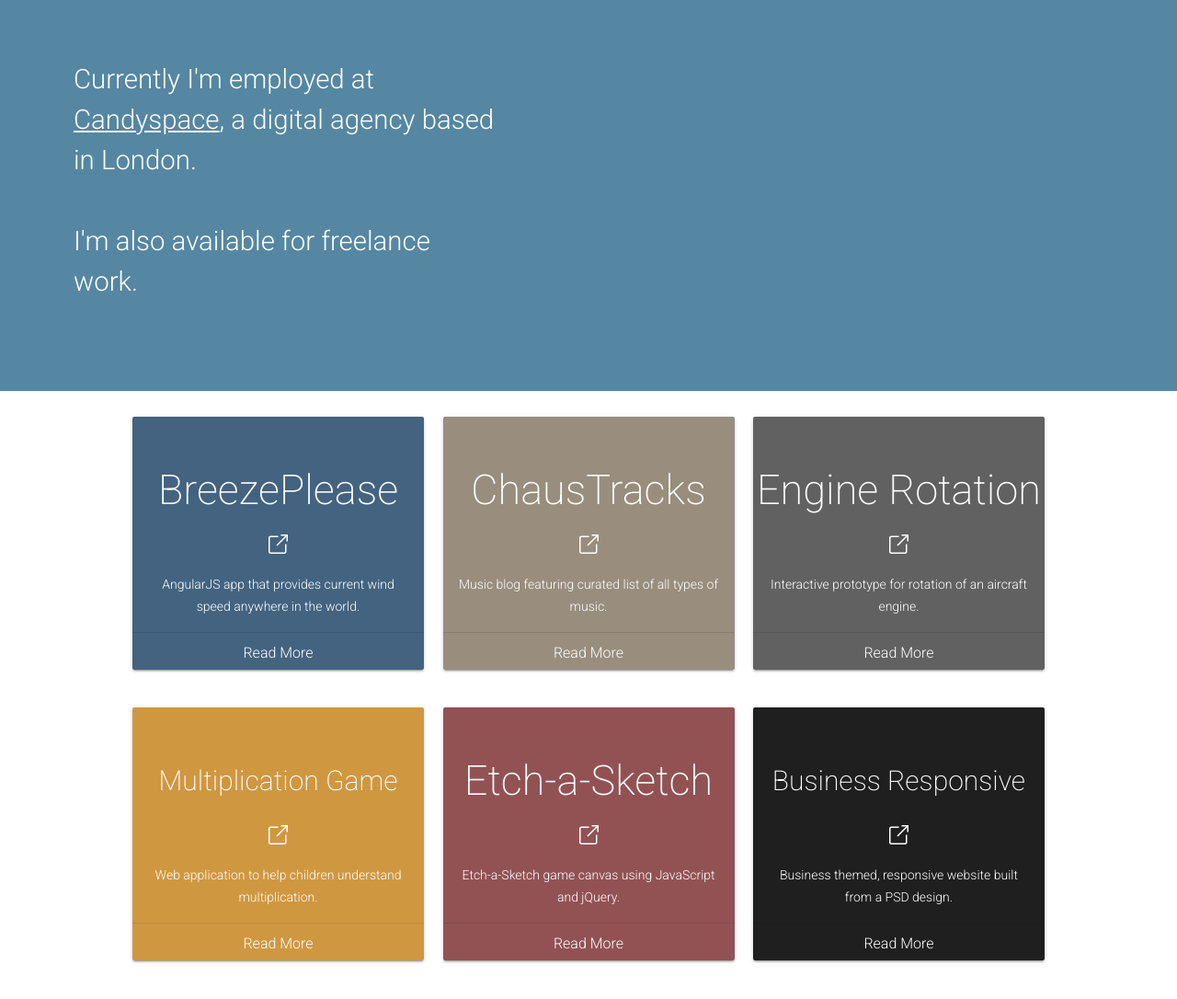
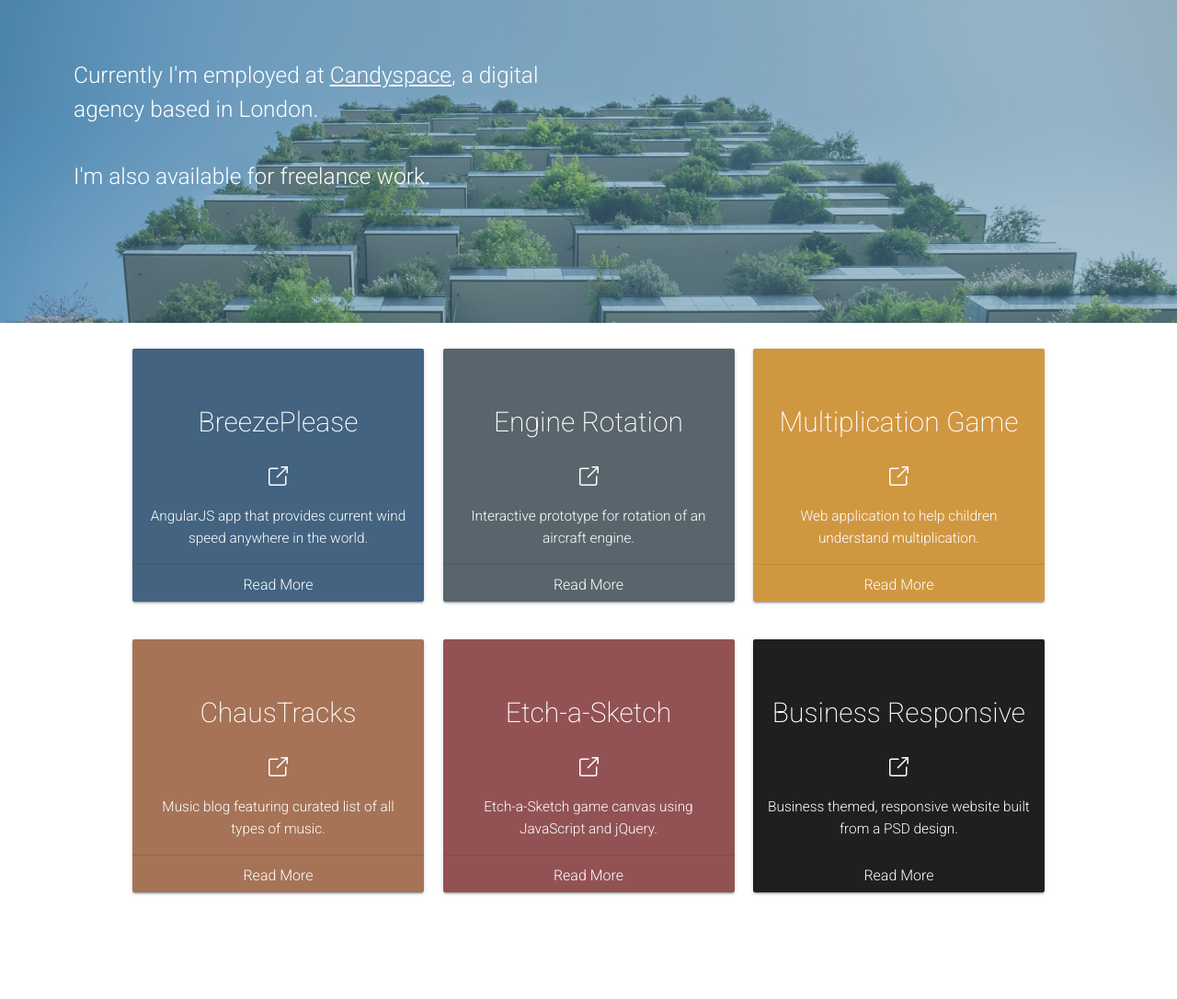
Before and after one commit to adriankelly/adriankelly-portfolio, a PHP site: page / in a window 1280 px wide. Shown: the part 64-1150 px from the top of the page at 92% size. Run offline with PHP 8.4, Linux system fonts and the light colour scheme; some libraries are stand-ins or nearby versions.

Commit message:
Add bg img and shift alignment

```diff
--- a/index.html
+++ b/index.html
@@ -21,7 +21,6 @@
           <span id="main-nav-title" class="mdl-layout-title "></span>
           <div class="mdl-layout-spacer"></div>
           <nav id="main-nav" class="mdl-navigation">
-
             <a class="mdl-navigation__link" href="mailto:hello@adriankelly.net"><i class="fa fa-envelope-o fw" aria-hidden="true"></i>
 Email</a>
             <a class="mdl-navigation__link" href="https://www.linkedin.com/in/adriankellyweb"><i class="fa fa-linkedin-square fw fa-lg" aria-hidden="true"></i> LinkedIn
@@ -39,9 +38,10 @@ GitHub</a>
         </div>
         <div class="story">
           <div class="story-copy">
-            <div class="mdl-cell--6-col-tablet">
+            <div>
               <p>
-                Currently I'm employed at <a href="https://www.candyspace.com/">Candyspace</a>, a digital agency based in London.
+                Currently I'm employed at <a href="https://www.candyspace.com/">Candyspace</a>, a digital agency based in
+                London.
                 <br />
                 <br />I'm also available for freelance work.
               </p>
@@ -49,12 +49,9 @@ GitHub</a>
           </div>
         </div>
         <section class="section--center mdl-grid section-projects">
-
-          <div class="mdl-card mdl-cell mdl-cell--1-offset-tablet mdl-cell--6-col-tablet mdl-cell--12-col-phone mdl-shadow--2dp project project-breezeplease">
+          <div class="mdl-card mdl-cell mdl-cell--6-col-tablet mdl-cell--12-col-phone mdl-shadow--2dp project project-breezeplease">
             <div class="mdl-card__title">
-
             </div>
-
             <a class="project-title-link" href="//breezeplease.com">
               <h2 class="project-title">BreezePlease</h2>
             </a>
@@ -77,59 +74,17 @@ GitHub</a>
               <li>Makes use of Amazon Web Services, with hosting of project in an S3 bucket</li>
               <li>Allows for user input of region and country to enable more accurate wind speed results</li>
             </ul>
-
             <div class="read-more-wrap">
               <a class="loadToggle read-more-btn ">Read More</a>
             </div>
           </div>
-
-          <div class="mdl-card mdl-cell mdl-cell--1-offset-tablet mdl-cell--10-col mdl-cell--6-col-tablet mdl-cell--12-col-phone mdl-shadow--2dp project project-chaustracks">
-            <div id="project-img-chaustracks" class="mdl-card__title">
-
+          <div class="mdl-card mdl-cell mdl-cell--10-col mdl-cell--6-col-tablet mdl-cell--12-col-phone mdl-shadow--2dp project project-engine">
+            <div class="mdl-card__title">
             </div>
-
-            <a class="project-title-link" href="//chaustracks.com">
-              <h2 class="project-title">ChausTracks</h2>
-            </a>
-
-            <a href="//chaustracks.com">
-              <svg class="project-link-icon" width="1.5rem" height="1.5rem" viewBox="0 0 28 28" version="1.1" xmlns="http://www.w3.org/2000/svg"
-                xmlns:xlink="http://www.w3.org/1999/xlink">
-                <g id="Page-1" stroke="none" stroke-width="1" fill="none" fill-rule="evenodd">
-                  <g id="Ei-external-link" fill="#FFFFFF">
-                    <polygon id="Shape" points="26.288 0.297 27.702 1.712 12.712 16.702 11.298 15.288"></polygon>
-                    <polygon id="Shape" points="28 10 26 10 26 2 18 2 18 0 28 0"></polygon>
-                    <path d="M23,28 L3,28 C1.3,28 0,26.7 0,25 L0,5 C0,3.3 1.3,2 3,2 L14,2 L14,4 L3,4 C2.4,4 2,4.4 2,5 L2,25 C2,25.6 2.4,26 3,26 L23,26 C23.6,26 24,25.6 24,25 L24,14 L26,14 L26,25 C26,26.7 24.7,28 23,28 Z"
-                      id="Shape"></path>
-                  </g>
-                </g>
-                </svg>
-            </a>
-            <p class="project-text">Music blog featuring curated list of all types of music.</p>
-            <ul class="project-text-body">
-              <li>Uses PHP, WordPress, SASS, AJAX, MySQL</li>
-              <li>AJAX used for lazy loading of older posts on the homepage and for loading posts filtered by month on the
-                archives page</li>
-              <li>Makes use of a parallax effect in the header when scrolling the homepage</li>
-            </ul>
-
-            <div class="read-more-wrap">
-              <a class="loadToggle read-more-btn ">Read More</a>
-            </div>
-          </div>
-
-
-
-          <div class="mdl-card mdl-cell mdl-cell--1-offset-tablet mdl-cell--10-col mdl-cell--6-col-tablet mdl-cell--12-col-phone mdl-shadow--2dp project project-engine">
-            <div class="mdl-card__title">
-
-            </div>
-
             <a class="project-title-link" href="//adriankelly.github.io/touch-engine-rotation/">
               <h2 class="project-title">Engine Rotation</h2>
             </a>
             <a href="//adriankelly.github.io/touch-engine-rotation/">
-
               <svg class="project-link-icon" width="1.5rem" height="1.5rem" viewBox="0 0 28 28" version="1.1" xmlns="http://www.w3.org/2000/svg"
                 xmlns:xlink="http://www.w3.org/1999/xlink">
                 <g id="Page-1" stroke="none" stroke-width="1" fill="none" fill-rule="evenodd">
@@ -148,23 +103,17 @@ GitHub</a>
               <li>Created as a rapid proof-of-concept for an interactive engine that users could play with</li>
               <li>Inspired by <a href="http://www.apple.com/mac-pro/">Apple Mac Pro website</a></li>
             </ul>
-
             <div class="read-more-wrap">
               <a class="loadToggle read-more-btn ">Read More</a>
             </div>
           </div>
-
-
-          <div class="mdl-card mdl-cell mdl-cell--1-offset-tablet mdl-cell--10-col mdl-cell--6-col-tablet mdl-cell--12-col-phone mdl-shadow--2dp project project-mp-game">
+          <div class="mdl-card mdl-cell mdl-cell--10-col mdl-cell--6-col-tablet mdl-cell--12-col-phone mdl-shadow--2dp project project-mp-game">
             <div class="mdl-card__title">
-
             </div>
-
             <a class="project-title-link" href="//mp-game.herokuapp.com/">
-              <h2 class="project-title multiplication">Multiplication Game</h2>
+              <h2 class="project-title">Multiplication Game</h2>
             </a>
             <a href="//mp-game.herokuapp.com/">
-
               <svg class="project-link-icon" width="1.5rem" height="1.5rem" viewBox="0 0 28 28" version="1.1" xmlns="http://www.w3.org/2000/svg"
                 xmlns:xlink="http://www.w3.org/1999/xlink">
                 <g id="Page-1" stroke="none" stroke-width="1" fill="none" fill-rule="evenodd">
@@ -183,24 +132,47 @@ GitHub</a>
               <li>When clicking a box, the multiples of the clicked number are highlighted, clicking again removes the highlight</li>
               <li>Displays 3 numbers per row on desktop devices, 2 numbers per row on tablet, and 1 number per row on mobile</li>
             </ul>
-
             <div class="read-more-wrap">
               <a class="loadToggle read-more-btn ">Read More</a>
             </div>
           </div>
-
-
-
-          <div class="mdl-card mdl-cell mdl-cell--1-offset-tablet mdl-cell--10-col mdl-cell--6-col-tablet mdl-cell--12-col-phone mdl-shadow--2dp project project-sketch">
+          <div class="mdl-card mdl-cell mdl-cell--10-col mdl-cell--6-col-tablet mdl-cell--12-col-phone mdl-shadow--2dp project project-chaustracks">
+            <div id="project-img-chaustracks" class="mdl-card__title">
+            </div>
+            <a class="project-title-link" href="//chaustracks.com">
+              <h2 class="project-title">ChausTracks</h2>
+            </a>
+            <a href="//chaustracks.com">
+              <svg class="project-link-icon" width="1.5rem" height="1.5rem" viewBox="0 0 28 28" version="1.1" xmlns="http://www.w3.org/2000/svg"
+                xmlns:xlink="http://www.w3.org/1999/xlink">
+                <g id="Page-1" stroke="none" stroke-width="1" fill="none" fill-rule="evenodd">
+                  <g id="Ei-external-link" fill="#FFFFFF">
+                    <polygon id="Shape" points="26.288 0.297 27.702 1.712 12.712 16.702 11.298 15.288"></polygon>
+                    <polygon id="Shape" points="28 10 26 10 26 2 18 2 18 0 28 0"></polygon>
+                    <path d="M23,28 L3,28 C1.3,28 0,26.7 0,25 L0,5 C0,3.3 1.3,2 3,2 L14,2 L14,4 L3,4 C2.4,4 2,4.4 2,5 L2,25 C2,25.6 2.4,26 3,26 L23,26 C23.6,26 24,25.6 24,25 L24,14 L26,14 L26,25 C26,26.7 24.7,28 23,28 Z"
+                      id="Shape"></path>
+                  </g>
+                </g>
+                </svg>
+            </a>
+            <p class="project-text">Music blog featuring curated list of all types of music.</p>
+            <ul class="project-text-body">
+              <li>Uses PHP, WordPress, SASS, AJAX, MySQL</li>
+              <li>AJAX used for lazy loading of older posts on the homepage and for loading posts filtered by month on the archives
+                page</li>
+              <li>Makes use of a parallax effect in the header when scrolling the homepage</li>
+            </ul>
+            <div class="read-more-wrap">
+              <a class="loadToggle read-more-btn ">Read More</a>
+            </div>
+          </div>
+          <div class="mdl-card mdl-cell mdl-cell--10-col mdl-cell--6-col-tablet mdl-cell--12-col-phone mdl-shadow--2dp project project-sketch">
             <div id="project-img-etchasketch" class="mdl-card__title">
-
             </div>
-
             <a class="project-title-link" href="//adriankelly.github.io/etch-a-sketch/">
               <h2 class="project-title">Etch-a-Sketch</h2>
             </a>
             <a href="//adriankelly.github.io/etch-a-sketch/">
-
               <svg class="project-link-icon" width="1.5rem" height="1.5rem" viewBox="0 0 28 28" version="1.1" xmlns="http://www.w3.org/2000/svg"
                 xmlns:xlink="http://www.w3.org/1999/xlink">
                 <g id="Page-1" stroke="none" stroke-width="1" fill="none" fill-rule="evenodd">
@@ -219,20 +191,15 @@ GitHub</a>
               <li>Expanded upon original project idea by including form validation and ability to customise width of canvas</li>
               <li>Users have the option of generating a sketch using black or randomly generated colours</li>
             </ul>
-
             <div class="read-more-wrap">
               <a class="loadToggle read-more-btn ">Read More</a>
             </div>
           </div>
-
-
-          <div class="mdl-card mdl-cell mdl-cell--1-offset-tablet mdl-cell--10-col mdl-cell--6-col-tablet mdl-cell--12-col-phone mdl-shadow--2dp project project-business">
+          <div class="mdl-card mdl-cell mdl-cell--10-col mdl-cell--6-col-tablet mdl-cell--12-col-phone mdl-shadow--2dp project project-business">
             <div id="project-img-business-responsive" class="mdl-card__title">
-
             </div>
-
             <a class="project-title-link" href="//adriankelly.github.io/business-theme/">
-              <h2 class="project-title business">Business Responsive</h2>
+              <h2 class="project-title">Business Responsive</h2>
             </a>
             <a href="//adriankelly.github.io/business-theme/">
               <svg class="project-link-icon" width="1.5rem" height="1.5rem" viewBox="0 0 28 28" version="1.1" xmlns="http://www.w3.org/2000/svg"
@@ -247,16 +214,13 @@ GitHub</a>
                 </g>
                 </svg>
             </a>
-
             <p class="project-text">Business themed, responsive website built from a PSD design.</p>
             <ul class=" project-text-body">
               <li>Uses JavaScript, jQuery, CSS</li>
-              <li>Built from a Photoshop design of the desktop appearance, with images being sliced
-                from this design</li>
+              <li>Built from a Photoshop design of the desktop appearance, with images being sliced from this design</li>
               <li>Without the ability to rely upon designs for the site on mobile devices, responsive layout changes were dicated
                 by the appearance of the site at particular widths</li>
             </ul>
-
             <div class="read-more-wrap">
               <a class="loadToggle read-more-btn ">Read More</a>
             </div>
@@ -280,7 +244,7 @@ GitHub</a>
   <!-- end of #main-container -->
   <script src="https://cdnjs.cloudflare.com/ajax/libs/gsap/1.18.5/TweenMax.min.js"></script>
   <script src="https://cdnjs.cloudflare.com/ajax/libs/jquery/3.1.0/jquery.min.js"></script>
-  <script src="./typed.min.js"></script>
+  <script src="./scripts/typed.min.js"></script>
   <script src="./mdl/material.min.js"></script>
   <script src="./scripts/script.js"></script>
 </body>
--- a/styles/style.css
+++ b/styles/style.css
@@ -1,8 +1,3 @@
-* {
-  /*border: 1px solid red;*/
-}
-
-
 a {
   text-decoration: underline;
   color: white;
@@ -27,7 +22,7 @@ a {
 
 #main-container {
   color: #3A4957;
-  font-family: "Roboto","Helvetica","Arial",sans-serif;
+  font-family: "Roboto", "Helvetica", "Arial", sans-serif;
 }
 
 .heading-name {
@@ -44,7 +39,7 @@ a {
 
 .story {
   width: 100%;
-  /*background-image: url('../img/bg2.jpg');*/
+  background-position: 0 12%;
   background-size: cover;
   background-repeat: no-repeat;
   background-color: #5587A2;
@@ -52,19 +47,17 @@ a {
   padding: 5% 0;
 }
 
-
 .story-copy {
-  /*border: 1px solid red;*/
   width: 90%;
   position: relative;
   margin: 0 auto;
-  font-size: 1.2em;
   text-align: center;
 }
 
-
-
-
+.story-copy p {
+  font-size: 1.5em;
+  line-height: 1.5em;
+}
 
 .project {
   width: 90%;
@@ -76,12 +69,12 @@ a {
 }
 
 .project-chaustracks {
-  background-color: #998D7D;
+  background-color: #A67356;
 }
 
 .project-engine {
-  /*background-color: #59656C;*/
-  background-color: #616161;
+  background-color: #59656C;
+  /*background-color: #616161;  */
 }
 
 .project-mp-game {
@@ -99,6 +92,7 @@ a {
 .project-title {
   font-weight: 200;
   text-align: center;
+  font-size: 30px;
 }
 
 .project-text {
@@ -108,9 +102,8 @@ a {
   margin: 0 auto;
 }
 
-
 .project-text-body {
-  font-size: 0.7em;
+  font-size: 1em;
   padding-top: 2%;
   margin-top: -15px;
   position: absolute;
@@ -118,99 +111,54 @@ a {
   opacity: 0;
   background-color: white;
 }
+
 .project-text-body li {
   color: black;
   display: none;
 }
-
 
 .project-link-icon {
   display: block;
   margin: 0 auto;
 }
 
-.business,
-.multiplication {
-  font-size: 30px;
-}
-
-
 .read-more-wrap {
-    border-top: 1px solid rgba(0,0,0,.1);
+  border-top: 1px solid rgba(0, 0, 0, .1);
   font-size: 16px;
   line-height: normal;
   width: 100%;
   background-color: transparent;
-    /*padding: 12px;  */
   padding: 12px 0;
   text-align: center;
   cursor: pointer;
 }
 
 .read-more-btn {
-  /*border: 1px solid white;*/
   width: 50px;
   height: 35px;
   padding: 7px;
   border-radius: 2px;
 }
 
-
-.noscroll {
-  position: fixed;
-}
-
-
-
 .section--center {
   max-width: 1024px;
 }
-
-
-
-
-
-
 
 .main-logo-mobile {
   display: block;
   padding-top: 2rem;
 }
 
-.main-logo-mobile-name {
-  font-size: 2rem;
-  margin: 0 auto;
-  text-align: center;
-}
-
-/*
-.mdl-layout__header {
-  background-color: transparent;
-  color: #3A4957;
-}*/
-
-
-
 #main-nav a {
   color: #3A4957;
   cursor: pointer;
 }
 
-
 .mdl-card__title {
   color: #fff;
   width: 100%;
-  /*height: 200px;*/
   background-size: 100%;
   background-repeat: no-repeat;
-}
-
-.mdl-card__project-copy li {
-  display: none;
-}
-
-.mdl-card img {
-  width: 100%;
 }
 
 #footer-nav {
@@ -231,120 +179,80 @@ a {
   background-color: rgba(0, 0, 0, 0.4);
 }
 
-.mdl-mini-footer__right-section button {
-  background-color: transparent;
-}
-
-#contact-bg-cover {
-  display: none;
-  background: rgba(0, 0, 0, 0.7);
-  position: fixed;
-  top: 0;
-  right: 0;
-  bottom: 0;
-  left: 0;
-  overflow-y: scroll;
-  z-index: 10000;
-}
-
-#contact {
-  max-width: 60%;
-  position: fixed;
-  bottom: 10%;
-  left: 20%;
-  right: 20%;
-  display: none;
-  padding: 2%;
-  background: white;
-  opacity: 0;
-  overflow: hidden;
-  z-index: 11000;
-}
-
-#contact-close {
-  top: 10px;
-  right: 10px;
-  position: absolute;
-  color: #3A4957;
-  font-size: 2rem;
-  font-weight: 100;
-  cursor: pointer;
-}
-
-.contact-textfield {
-  width: 95%;
-  display: block;
-  margin: 0 auto;
-}
-
-.form-submit {
-  padding: 5px 40px;
-  margin-left: 2.5%;
-  display: block;
-  border: 1px solid rgb(58, 73, 87);
-  background: rgba(198, 207, 209, 0.6);
-  font-size: 1rem;
-  outline: none;
-  cursor: pointer;
-  color: #3A4957;
-}
-
-.form-submit:hover {
-  background-color: rgb(58, 73, 87);
-  border: 1px solid #FAEBD7;
-  color: #FAEBD7;
-}
-
 .main-logo {
   width: 80%;
 }
 
-.main-logo span {
-  font-weight: 300;
-}
 
-.main-logo-heading-name {
-  /*  margin: 0 auto;*/
-  font-size: 4rem;
-  font-weight: 700;
-}
-
-.main-logo-h2-cursor {
-  /*animation: blink-caret 1s step-end infinite;  */
-  /*font-size: 0.4rem;*/
-  vertical-align: middle;
-}
-
-
-.typed-cursor{
+.typed-cursor {
   font-size: 1.4rem;
-    /*padding-top: 0.4rem;*/
   opacity: 0;
   -webkit-animation: blink 0.7s 8;
   -moz-animation: blink 0.7s 8;
   animation: blink 0.7s 8;
   animation-fill-mode: forwards;
 }
-@keyframes blink{
-    0% { opacity:0; }
-    50% { opacity:1; }
-    100% { opacity:0; }
+
+@keyframes blink {
+  0% {
+    opacity: 0;
   }
-@-webkit-keyframes blink{
-    0% { opacity:0; }
-    50% { opacity:1; }
-    100% { opacity:0; }
+  50% {
+    opacity: 1;
   }
-@-moz-keyframes blink{
-    0% { opacity:0; }
-    50% { opacity:1; }
-    100% { opacity:0; }
+  100% {
+    opacity: 0;
+  }
 }
 
+@-webkit-keyframes blink {
+  0% {
+    opacity: 0;
+  }
+  50% {
+    opacity: 1;
+  }
+  100% {
+    opacity: 0;
+  }
+}
+
+@-moz-keyframes blink {
+  0% {
+    opacity: 0;
+  }
+  50% {
+    opacity: 1;
+  }
+  100% {
+    opacity: 0;
+  }
+}
 
 @media only screen and (min-width: 500px) {
-  .work-heading {
-    padding-left: 7%;
+  .story {
+    background-image: url('../img/bg3mod.jpg');
+  }
+  .story-copy {
+    width: 100%;
+  }
+  .story-copy p {
+    font-size: 1.7em;
+    margin: 0 auto;
+    line-height: 1.5em;
+    text-align: center;
+    width: 60%;
+  }
+  .section-projects {
+    justify-content: center;
+  }
+  .project-text {
+    font-size: 1em;
+  }
+  .project-text-body {
+    width: 90%;
+    font-size: 1.2em;
+    margin-top: 15px;
   }
 }
 
@@ -361,26 +269,23 @@ a {
     color: black;
     font-weight: 700;
   }
-
-
   .main-logo-mobile {
     display: none;
   }
-
   .story {
-  padding-bottom: 80px;
+    padding-bottom: 140px;
+    background-position: 0 40%;
   }
-
   .story-copy {
     margin-left: 0;
     padding-left: 80px;
   }
-
   .story-copy p {
     font-size: 1.75em;
     line-height: 1.5em;
     text-align: left;
     width: 40%;
+    margin: 0;
   }
   .section-projects {
     display: flex;
@@ -392,21 +297,10 @@ padding-left: 80px;
     height: 275px;
     margin: 2% 1%;
   }
-
-
   .project p,
   .project li {
     width: 90%;
     margin-top: 5px;
-    font-size: 1rem;
+    font-size: 1.1rem;
   }
-
 }
-
-
-
-
-
-.description {
-  height: 700px;
-}
```
Also changed, not shown: gulpfile.babel.js (deleted, +0 -23 lines), package.json (deleted, +0 -25 lines), scripts/script.js (+19 -6 lines), img/bg2.jpg (deleted), img/bg3mod.jpg (added), img/breezeplease.jpg (deleted), img/business-responsive.jpg (deleted), img/chaustracks.jpg (deleted), img/etch-a-sketch.jpg (deleted), scripts/typed.min.js (renamed from typed.min.js). Lines whose indentation alone changed are shown as unchanged.
